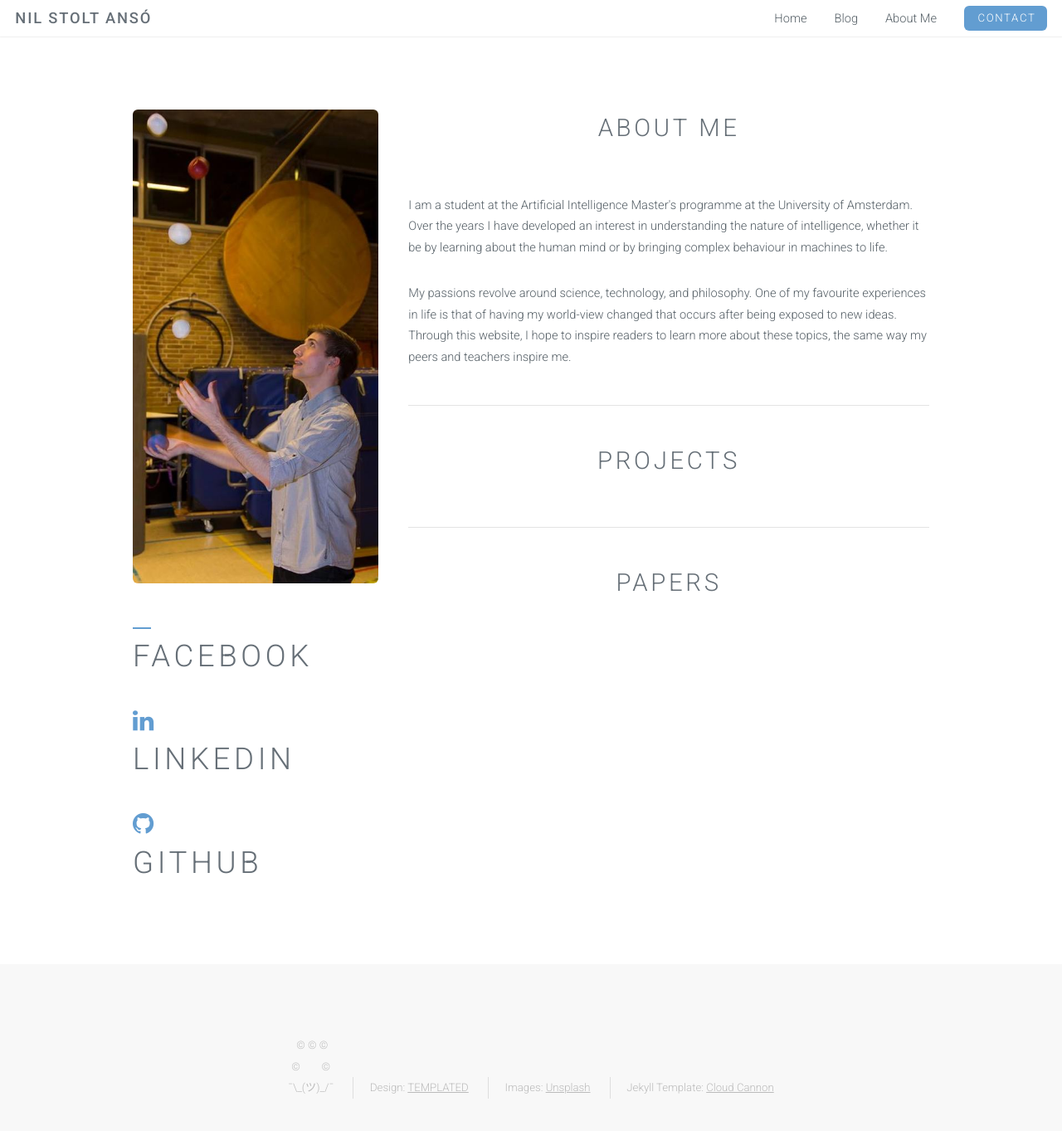
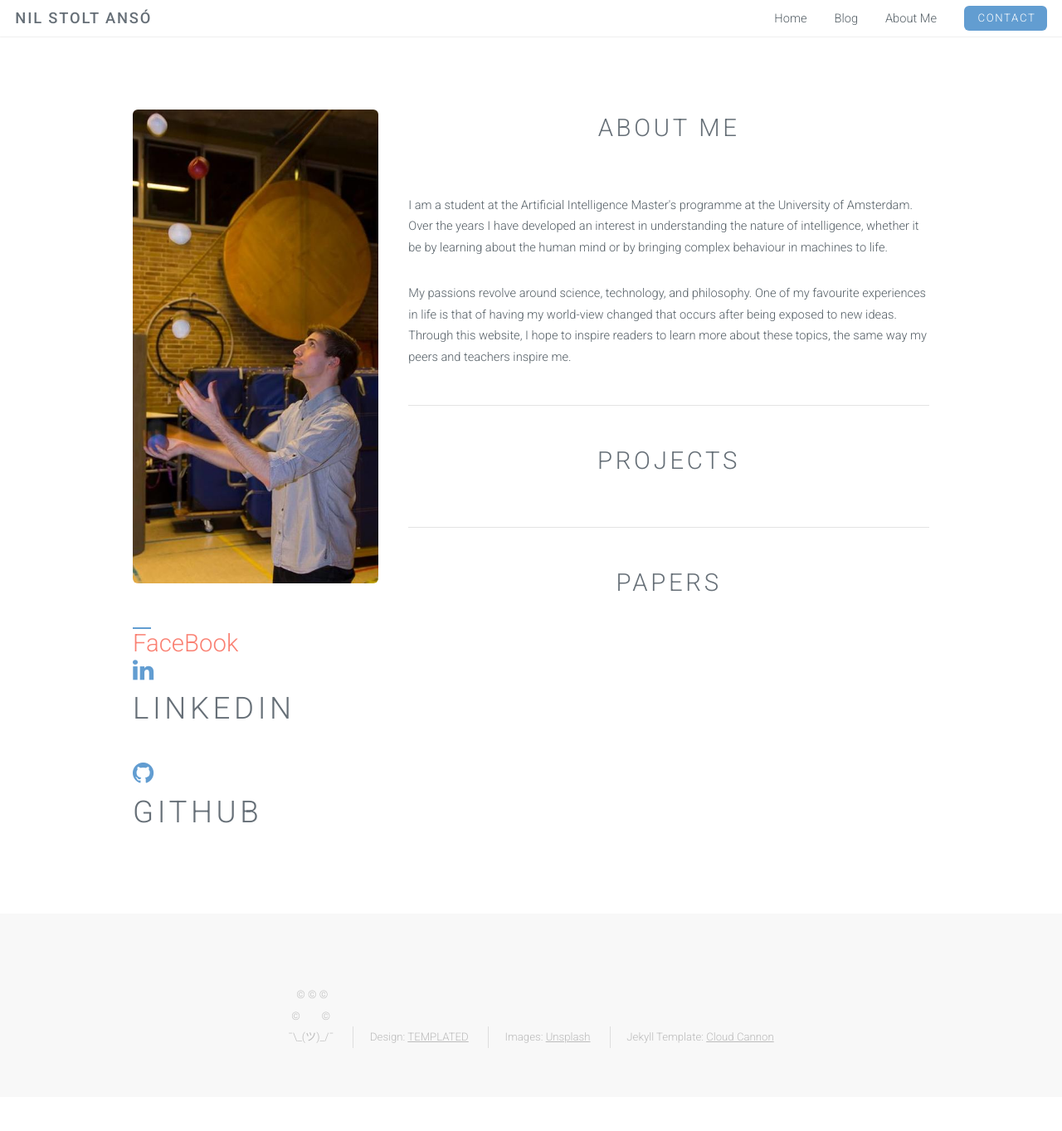
Before and after one commit to NILOIDE/NILOIDE.github.io, a Jekyll site: the page built from About-Me.html, in a window 1280 px wide and 1383 px high. Shown: the top 1363 px of the window at 83% size. Built offline with Jekyll 4.4.1, drawn with Linux system fonts in a browser that asks for light colours.

Commit message:
Trying new social media buttons

```diff
--- a/About-Me.html
+++ b/About-Me.html
@@ -15,7 +15,7 @@ layout: default
                             <a href="https://www.facebook.com/{{ site.facebook_username }}">
                                 <i class="fab fa-facebook"></i>
                             </a>
-                            <h3>FaceBook</h3>
+                            FaceBook
                         </span>
                     {% endif %}
                     </div>
```
